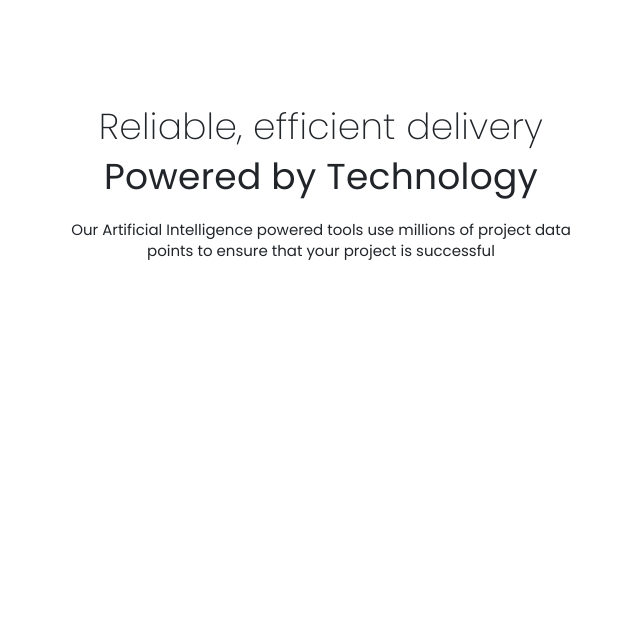
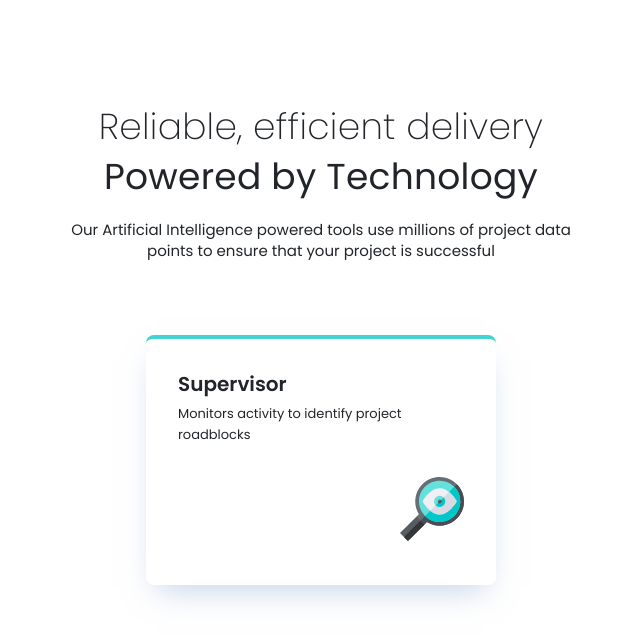
Before and after one commit to Kellenkjames/four-card-feature, a website: page index.html in a window 1280 px wide. Shown: the whole page, without its empty margins (319-959 px from the left). Drawn offline with nearby package versions, Linux system fonts and the light colour scheme.

Commit message:
feat: add markup and base styles for card component

```diff
--- a/index.html
+++ b/index.html
@@ -31,9 +31,24 @@
           </h4>
         </header>
       </div>
-      <div class="row justify-content-center">
-        <main class="col-md-10 main-content"></main>
-      </div>
+      <main class="main-container">
+        <div class="row justify-content-center">
+          <!-- Supervisor -->
+          <article class="feature-card">
+            <div class="feature-card__text-container">
+              <h3 class="feature-card__title">Supervisor</h3>
+              <p class="feature-card__description">
+                Monitors activity to identify project roadblocks
+              </p>
+            </div>
+            <img
+              class="feature-card__icon ms-auto"
+              src="assets/images/icon-supervisor.svg"
+              alt="Supervisor"
+            />
+          </article>
+        </div>
+      </main>
     </div>
   </body>
 </html>
--- a/src/styles/abstracts/_mixins.scss
+++ b/src/styles/abstracts/_mixins.scss
@@ -32,7 +32,7 @@
 }
 
 @mixin text-preset-5 {
-  font-size: 0.76rem;
+  font-size: 1.3rem;
   font-weight: $font-weight-regular;
   line-height: 160%;
   letter-spacing: 0;
--- /dev/null
+++ b/src/styles/components/_card.scss
@@ -0,0 +1,26 @@
+@import '../abstracts/mixins';
+@import '../abstracts/variables';
+
+.feature-card {
+  border-top: 4px solid $color-cyan;
+  padding: $spacing-32;
+  box-shadow: 0px 15px 30px -11px rgba(131, 166, 210, 0.5);
+  border-radius: 8px;
+  background-color: $color-white;
+  max-width: 35rem;
+  min-height: 25rem;
+
+  &__text-container {
+    margin-bottom: $spacing-32;
+  }
+
+  &__title {
+    @include text-preset-3;
+    margin-bottom: 0.6rem;
+  }
+
+  &__description {
+    @include text-preset-5;
+    margin-bottom: 0;
+  }
+}
--- a/src/styles/main.scss
+++ b/src/styles/main.scss
@@ -13,3 +13,4 @@
 
 @use 'components/main-container';
 @use 'components/header';
+@use 'components/card';
```
Also changed, not shown: src/styles/main.css, 1 other file.
